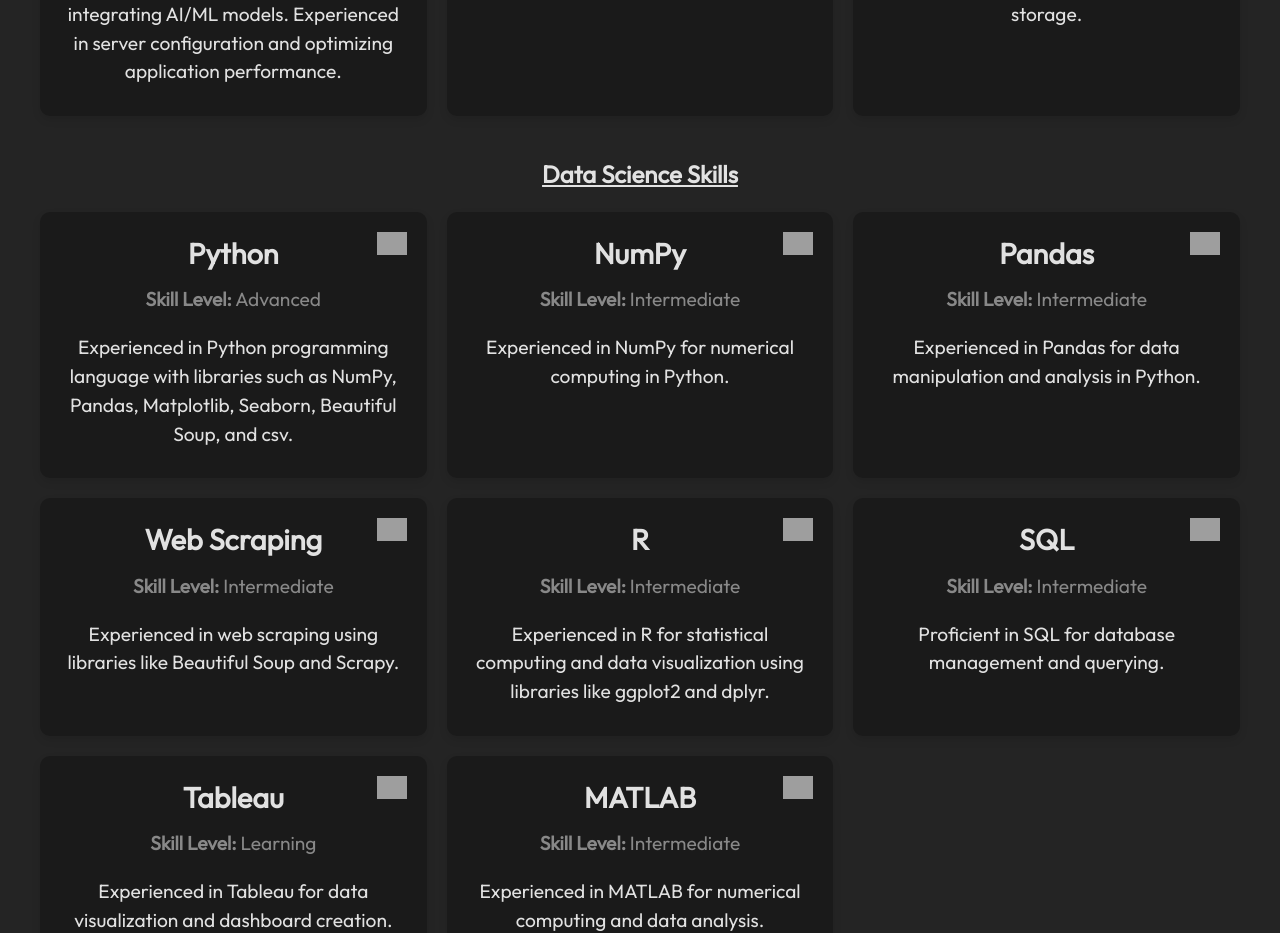
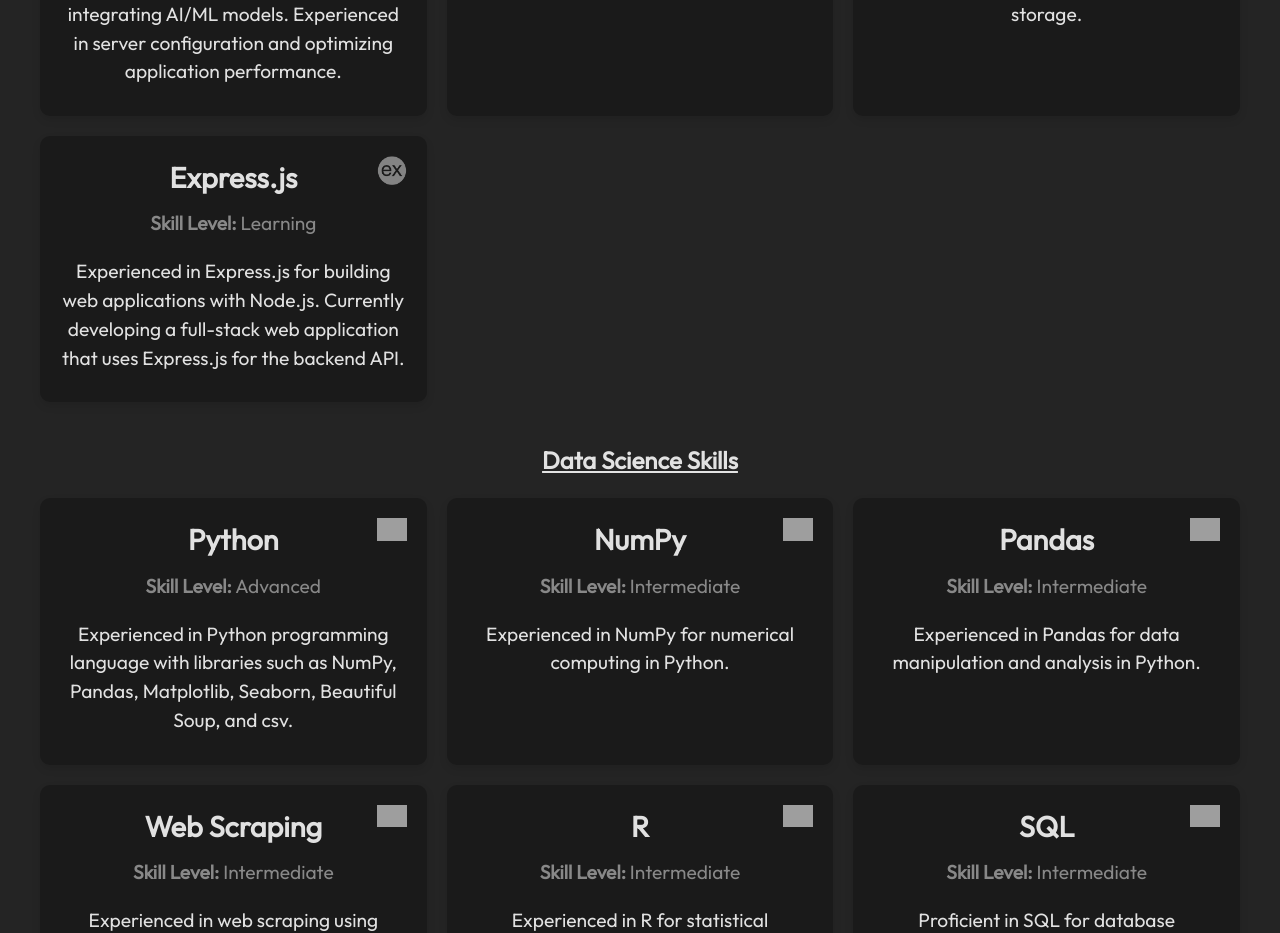
Before and after one commit to aluthra23/personal-website, a React (Vite) app: page /personal-website/skills in a window 1280 px wide. Shown: the part 2420-3353 px from the top of the page. Built offline with nearby package versions, Linux system fonts and the light colour scheme; grey boxes are pictures that could not be loaded.

Commit message:
added express js skill

```diff
--- a/src/components/skills/skill_groups/SoftwareEngineeringSkills.jsx
+++ b/src/components/skills/skill_groups/SoftwareEngineeringSkills.jsx
@@ -81,6 +81,13 @@ const SoftwareEngineeringSkills = () => {
           level='Learning'
           logo="https://cdn.iconscout.com/icon/free/png-256/free-mongodb-3521676-2945120.png?f=webp"
         />
+
+        <SkillCard
+          title="Express.js"
+          description='Experienced in Express.js for building web applications with Node.js. Currently developing a full-stack web application that uses Express.js for the backend API.'
+          level="Learning"
+          logo={getImageUrl("expressjs-logo.png")}
+        />
       </div>
     </div>
 )
```
Also changed, not shown: src/assets/expressjs-logo.png (added).
